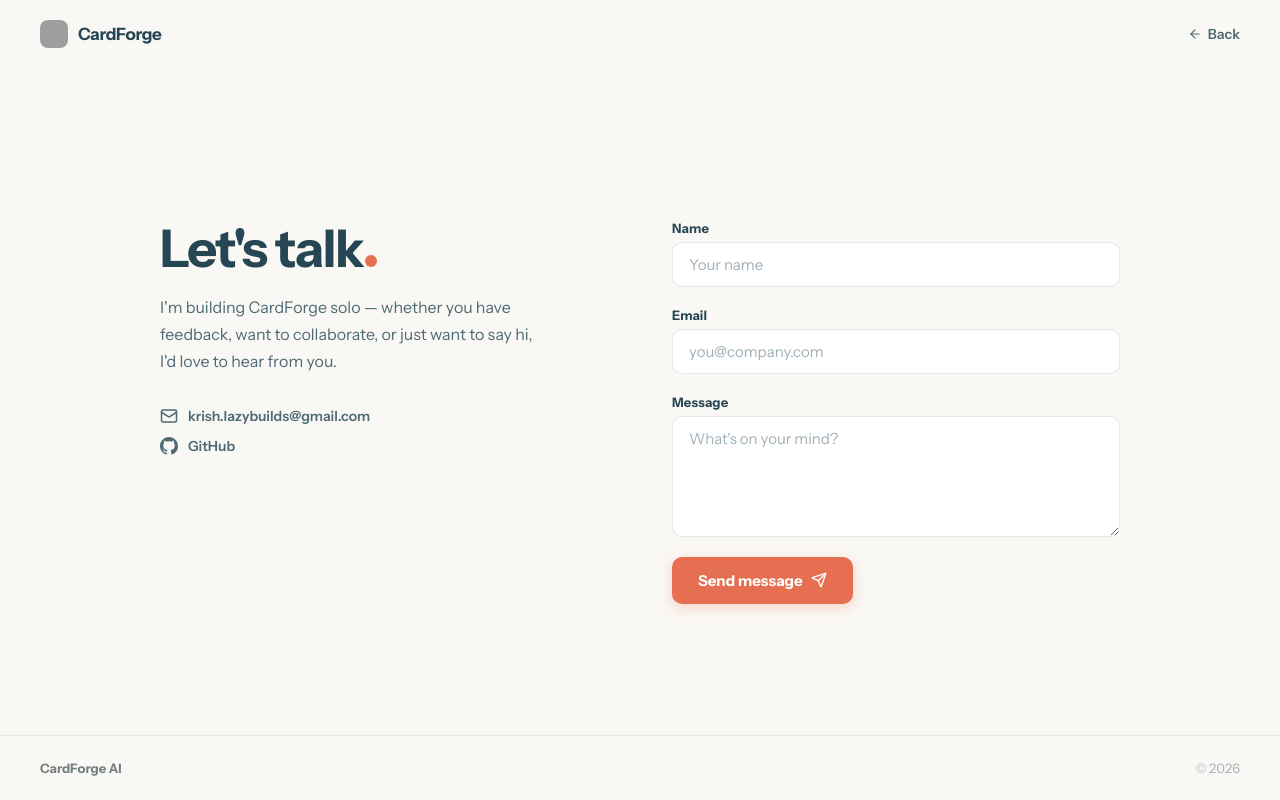
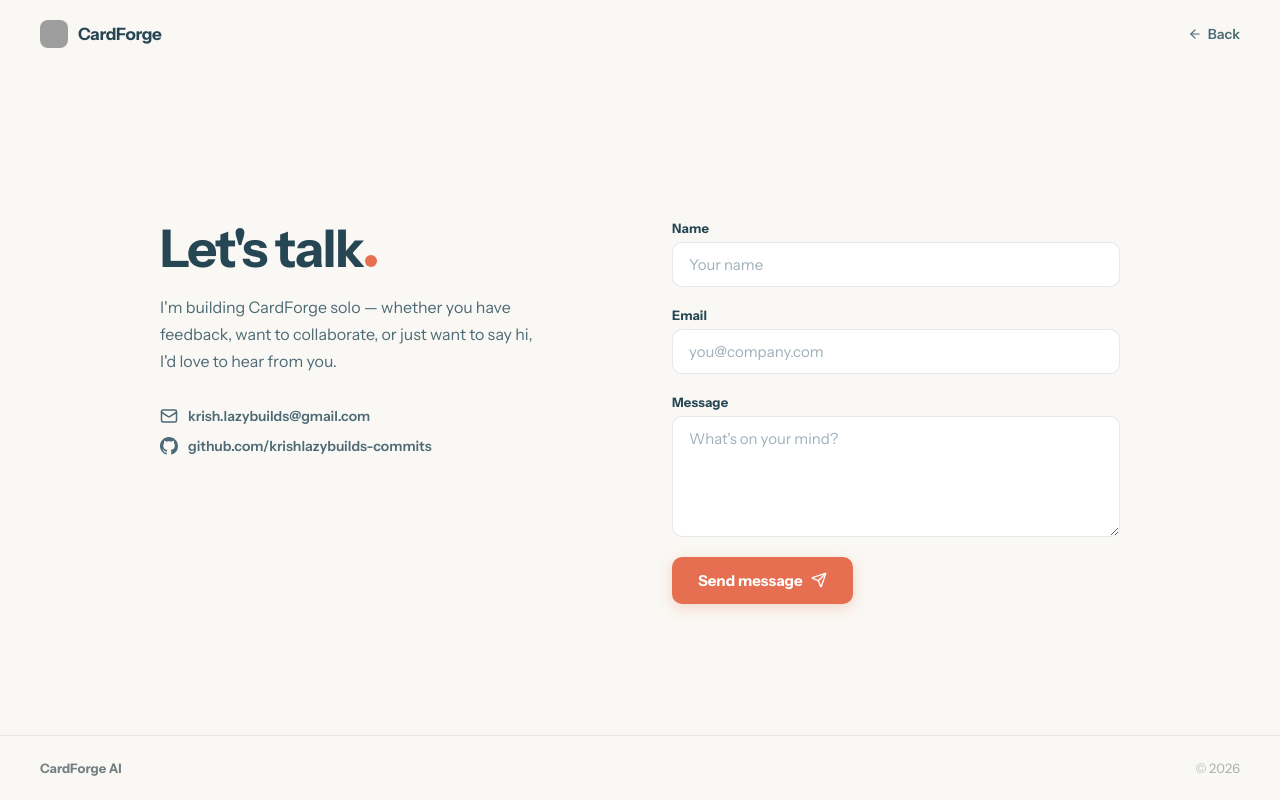
Before and after one commit to krishlazybuilds-commits/cardforge, a Next.js app in the folder frontend/: page /contact in a window 1280 px wide. Built offline with nearby package versions, Linux system fonts and the light colour scheme; grey boxes are pictures that could not be loaded.

Commit message:
Show full GitHub profile URL in contact page

```diff
--- a/frontend/app/contact/page.tsx
+++ b/frontend/app/contact/page.tsx
@@ -85,7 +85,7 @@ export default function Contact() {
                 <svg width="18" height="18" viewBox="0 0 24 24" fill="currentColor" aria-hidden="true">
                   <path d="M12 0C5.37 0 0 5.37 0 12c0 5.31 3.435 9.795 8.205 11.385.6.105.825-.255.825-.57 0-.285-.015-1.23-.015-2.235-3.015.555-3.795-.735-4.035-1.41-.135-.345-.72-1.41-1.23-1.695-.42-.225-1.02-.78-.015-.795.945-.015 1.62.87 1.845 1.23 1.08 1.815 2.805 1.305 3.495.99.105-.78.42-1.305.765-1.605-2.67-.3-5.46-1.335-5.46-5.925 0-1.305.465-2.385 1.23-3.225-.12-.3-.54-1.53.12-3.18 0 0 1.005-.315 3.3 1.23.96-.27 1.98-.405 3-.405s2.04.135 3 .405c2.295-1.56 3.3-1.23 3.3-1.23.66 1.65.24 2.88.12 3.18.765.84 1.23 1.905 1.23 3.225 0 4.605-2.805 5.625-5.475 5.925.435.375.81 1.095.81 2.22 0 1.605-.015 2.895-.015 3.3 0 .315.225.69.825.57A12.02 12.02 0 0 0 24 12c0-6.63-5.37-12-12-12z"/>
                 </svg>
-                <span>GitHub</span>
+                <span>github.com/krishlazybuilds-commits</span>
               </a>
             </div>
           </motion.div>
```
